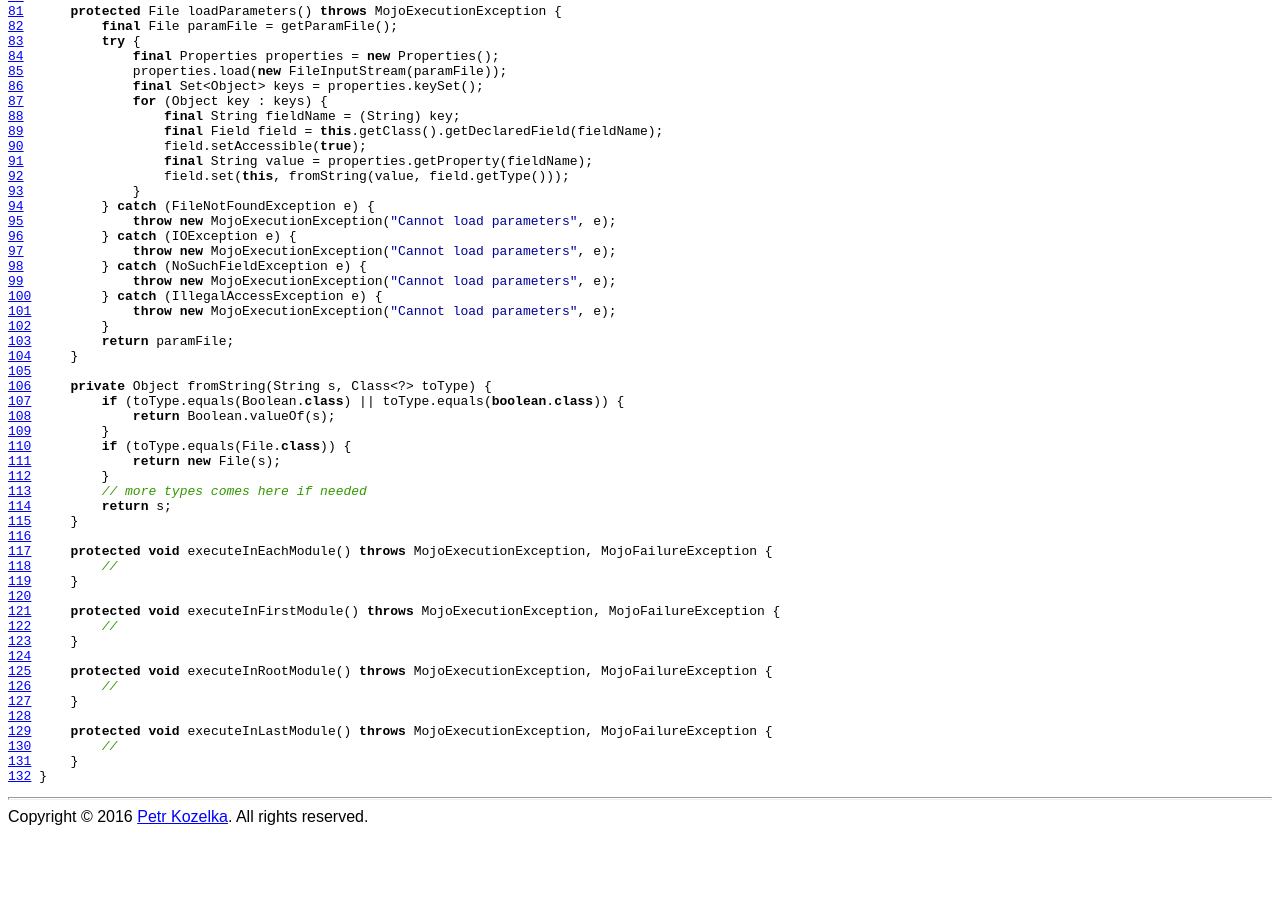
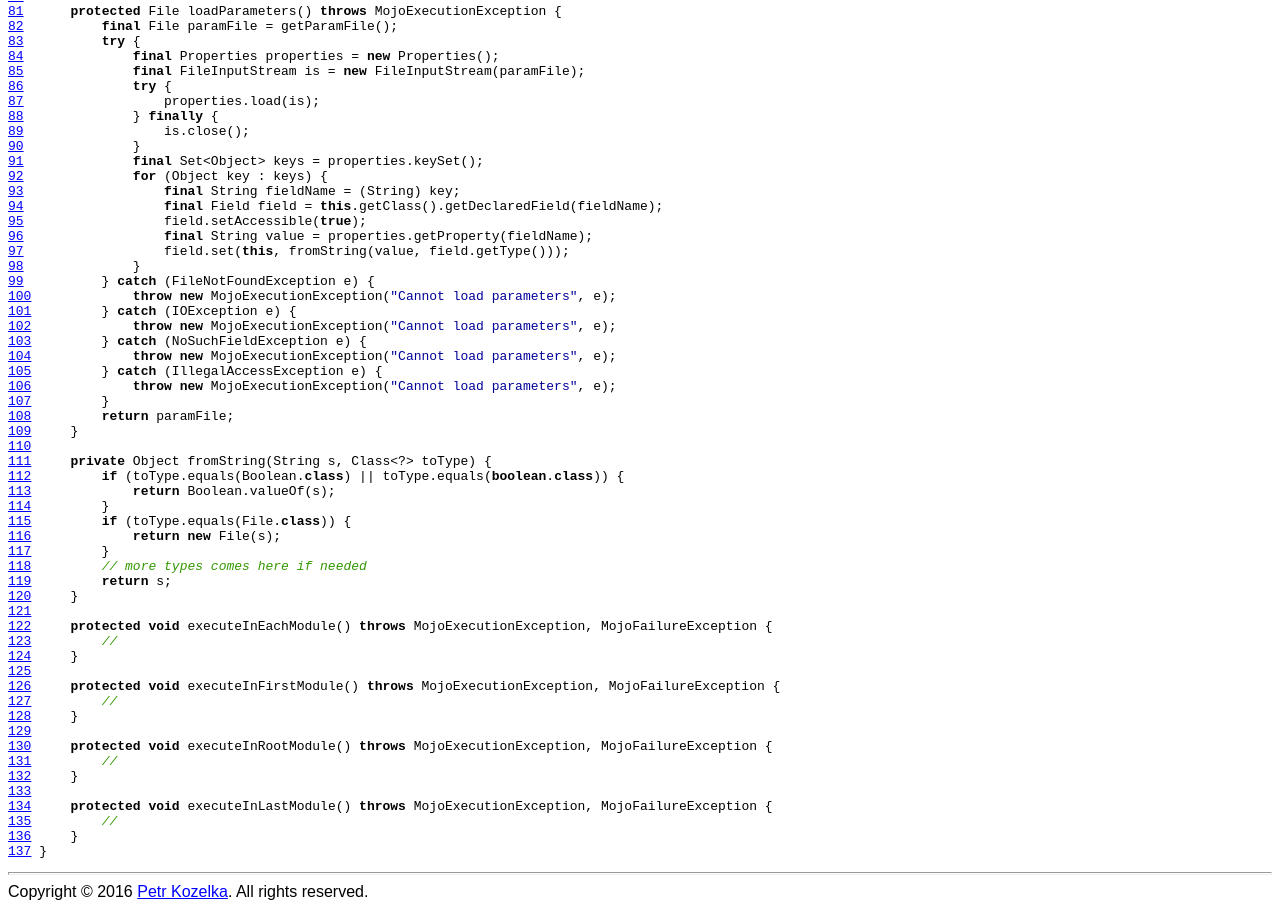
Before and after one commit to pkozelka/gitsite-maven-plugin, a plain HTML site: page xref/net/kozelka/gitsite/mojo/AbstractMultiModuleMojo.html in a window 1280 px wide. Shown: the part 1239-2148 px from the top of the page. Before the commit the page ends 2073 px from the top, so only its background shows below. Drawn offline with Linux system fonts and the light colour scheme.

Commit message:
Updating site with 63 files

```diff
--- a/xref/net/kozelka/gitsite/mojo/AbstractMultiModuleMojo.html
+++ b/xref/net/kozelka/gitsite/mojo/AbstractMultiModuleMojo.html
@@ -90,54 +90,59 @@
 <a class="jxr_linenumber" name="L82" href="#L82">82</a>          <strong class="jxr_keyword">final</strong> File paramFile = getParamFile();
 <a class="jxr_linenumber" name="L83" href="#L83">83</a>          <strong class="jxr_keyword">try</strong> {
 <a class="jxr_linenumber" name="L84" href="#L84">84</a>              <strong class="jxr_keyword">final</strong> Properties properties = <strong class="jxr_keyword">new</strong> Properties();
-<a class="jxr_linenumber" name="L85" href="#L85">85</a>              properties.load(<strong class="jxr_keyword">new</strong> FileInputStream(paramFile));
-<a class="jxr_linenumber" name="L86" href="#L86">86</a>              <strong class="jxr_keyword">final</strong> Set&lt;Object&gt; keys = properties.keySet();
-<a class="jxr_linenumber" name="L87" href="#L87">87</a>              <strong class="jxr_keyword">for</strong> (Object key : keys) {
-<a class="jxr_linenumber" name="L88" href="#L88">88</a>                  <strong class="jxr_keyword">final</strong> String fieldName = (String) key;
-<a class="jxr_linenumber" name="L89" href="#L89">89</a>                  <strong class="jxr_keyword">final</strong> Field field = <strong class="jxr_keyword">this</strong>.getClass().getDeclaredField(fieldName);
-<a class="jxr_linenumber" name="L90" href="#L90">90</a>                  field.setAccessible(<strong class="jxr_keyword">true</strong>);
-<a class="jxr_linenumber" name="L91" href="#L91">91</a>                  <strong class="jxr_keyword">final</strong> String value = properties.getProperty(fieldName);
-<a class="jxr_linenumber" name="L92" href="#L92">92</a>                  field.set(<strong class="jxr_keyword">this</strong>, fromString(value, field.getType()));
-<a class="jxr_linenumber" name="L93" href="#L93">93</a>              }
-<a class="jxr_linenumber" name="L94" href="#L94">94</a>          } <strong class="jxr_keyword">catch</strong> (FileNotFoundException e) {
-<a class="jxr_linenumber" name="L95" href="#L95">95</a>              <strong class="jxr_keyword">throw</strong> <strong class="jxr_keyword">new</strong> MojoExecutionException(<span class="jxr_string">"Cannot load parameters"</span>, e);
-<a class="jxr_linenumber" name="L96" href="#L96">96</a>          } <strong class="jxr_keyword">catch</strong> (IOException e) {
-<a class="jxr_linenumber" name="L97" href="#L97">97</a>              <strong class="jxr_keyword">throw</strong> <strong class="jxr_keyword">new</strong> MojoExecutionException(<span class="jxr_string">"Cannot load parameters"</span>, e);
-<a class="jxr_linenumber" name="L98" href="#L98">98</a>          } <strong class="jxr_keyword">catch</strong> (NoSuchFieldException e) {
-<a class="jxr_linenumber" name="L99" href="#L99">99</a>              <strong class="jxr_keyword">throw</strong> <strong class="jxr_keyword">new</strong> MojoExecutionException(<span class="jxr_string">"Cannot load parameters"</span>, e);
-<a class="jxr_linenumber" name="L100" href="#L100">100</a>         } <strong class="jxr_keyword">catch</strong> (IllegalAccessException e) {
-<a class="jxr_linenumber" name="L101" href="#L101">101</a>             <strong class="jxr_keyword">throw</strong> <strong class="jxr_keyword">new</strong> MojoExecutionException(<span class="jxr_string">"Cannot load parameters"</span>, e);
-<a class="jxr_linenumber" name="L102" href="#L102">102</a>         }
-<a class="jxr_linenumber" name="L103" href="#L103">103</a>         <strong class="jxr_keyword">return</strong> paramFile;
-<a class="jxr_linenumber" name="L104" href="#L104">104</a>     }
-<a class="jxr_linenumber" name="L105" href="#L105">105</a>
-<a class="jxr_linenumber" name="L106" href="#L106">106</a>     <strong class="jxr_keyword">private</strong> Object fromString(String s, Class&lt;?&gt; toType) {
-<a class="jxr_linenumber" name="L107" href="#L107">107</a>         <strong class="jxr_keyword">if</strong> (toType.equals(Boolean.<strong class="jxr_keyword">class</strong>) || toType.equals(<strong class="jxr_keyword">boolean</strong>.<strong class="jxr_keyword">class</strong>)) {
-<a class="jxr_linenumber" name="L108" href="#L108">108</a>             <strong class="jxr_keyword">return</strong> Boolean.valueOf(s);
-<a class="jxr_linenumber" name="L109" href="#L109">109</a>         }
-<a class="jxr_linenumber" name="L110" href="#L110">110</a>         <strong class="jxr_keyword">if</strong> (toType.equals(File.<strong class="jxr_keyword">class</strong>)) {
-<a class="jxr_linenumber" name="L111" href="#L111">111</a>             <strong class="jxr_keyword">return</strong> <strong class="jxr_keyword">new</strong> File(s);
-<a class="jxr_linenumber" name="L112" href="#L112">112</a>         }
-<a class="jxr_linenumber" name="L113" href="#L113">113</a>         <em class="jxr_comment">// more types comes here if needed</em>
-<a class="jxr_linenumber" name="L114" href="#L114">114</a>         <strong class="jxr_keyword">return</strong> s;
-<a class="jxr_linenumber" name="L115" href="#L115">115</a>     }
-<a class="jxr_linenumber" name="L116" href="#L116">116</a>
-<a class="jxr_linenumber" name="L117" href="#L117">117</a>     <strong class="jxr_keyword">protected</strong> <strong class="jxr_keyword">void</strong> executeInEachModule() <strong class="jxr_keyword">throws</strong> MojoExecutionException, MojoFailureException {
-<a class="jxr_linenumber" name="L118" href="#L118">118</a>         <em class="jxr_comment">//</em>
-<a class="jxr_linenumber" name="L119" href="#L119">119</a>     }
-<a class="jxr_linenumber" name="L120" href="#L120">120</a>
-<a class="jxr_linenumber" name="L121" href="#L121">121</a>     <strong class="jxr_keyword">protected</strong> <strong class="jxr_keyword">void</strong> executeInFirstModule() <strong class="jxr_keyword">throws</strong> MojoExecutionException, MojoFailureException {
-<a class="jxr_linenumber" name="L122" href="#L122">122</a>         <em class="jxr_comment">//</em>
-<a class="jxr_linenumber" name="L123" href="#L123">123</a>     }
-<a class="jxr_linenumber" name="L124" href="#L124">124</a>
-<a class="jxr_linenumber" name="L125" href="#L125">125</a>     <strong class="jxr_keyword">protected</strong> <strong class="jxr_keyword">void</strong> executeInRootModule() <strong class="jxr_keyword">throws</strong> MojoExecutionException, MojoFailureException {
-<a class="jxr_linenumber" name="L126" href="#L126">126</a>         <em class="jxr_comment">//</em>
-<a class="jxr_linenumber" name="L127" href="#L127">127</a>     }
-<a class="jxr_linenumber" name="L128" href="#L128">128</a>
-<a class="jxr_linenumber" name="L129" href="#L129">129</a>     <strong class="jxr_keyword">protected</strong> <strong class="jxr_keyword">void</strong> executeInLastModule() <strong class="jxr_keyword">throws</strong> MojoExecutionException, MojoFailureException {
-<a class="jxr_linenumber" name="L130" href="#L130">130</a>         <em class="jxr_comment">//</em>
-<a class="jxr_linenumber" name="L131" href="#L131">131</a>     }
-<a class="jxr_linenumber" name="L132" href="#L132">132</a> }
+<a class="jxr_linenumber" name="L85" href="#L85">85</a>              <strong class="jxr_keyword">final</strong> FileInputStream is = <strong class="jxr_keyword">new</strong> FileInputStream(paramFile);
+<a class="jxr_linenumber" name="L86" href="#L86">86</a>              <strong class="jxr_keyword">try</strong> {
+<a class="jxr_linenumber" name="L87" href="#L87">87</a>                  properties.load(is);
+<a class="jxr_linenumber" name="L88" href="#L88">88</a>              } <strong class="jxr_keyword">finally</strong> {
+<a class="jxr_linenumber" name="L89" href="#L89">89</a>                  is.close();
+<a class="jxr_linenumber" name="L90" href="#L90">90</a>              }
+<a class="jxr_linenumber" name="L91" href="#L91">91</a>              <strong class="jxr_keyword">final</strong> Set&lt;Object&gt; keys = properties.keySet();
+<a class="jxr_linenumber" name="L92" href="#L92">92</a>              <strong class="jxr_keyword">for</strong> (Object key : keys) {
+<a class="jxr_linenumber" name="L93" href="#L93">93</a>                  <strong class="jxr_keyword">final</strong> String fieldName = (String) key;
+<a class="jxr_linenumber" name="L94" href="#L94">94</a>                  <strong class="jxr_keyword">final</strong> Field field = <strong class="jxr_keyword">this</strong>.getClass().getDeclaredField(fieldName);
+<a class="jxr_linenumber" name="L95" href="#L95">95</a>                  field.setAccessible(<strong class="jxr_keyword">true</strong>);
+<a class="jxr_linenumber" name="L96" href="#L96">96</a>                  <strong class="jxr_keyword">final</strong> String value = properties.getProperty(fieldName);
+<a class="jxr_linenumber" name="L97" href="#L97">97</a>                  field.set(<strong class="jxr_keyword">this</strong>, fromString(value, field.getType()));
+<a class="jxr_linenumber" name="L98" href="#L98">98</a>              }
+<a class="jxr_linenumber" name="L99" href="#L99">99</a>          } <strong class="jxr_keyword">catch</strong> (FileNotFoundException e) {
+<a class="jxr_linenumber" name="L100" href="#L100">100</a>             <strong class="jxr_keyword">throw</strong> <strong class="jxr_keyword">new</strong> MojoExecutionException(<span class="jxr_string">"Cannot load parameters"</span>, e);
+<a class="jxr_linenumber" name="L101" href="#L101">101</a>         } <strong class="jxr_keyword">catch</strong> (IOException e) {
+<a class="jxr_linenumber" name="L102" href="#L102">102</a>             <strong class="jxr_keyword">throw</strong> <strong class="jxr_keyword">new</strong> MojoExecutionException(<span class="jxr_string">"Cannot load parameters"</span>, e);
+<a class="jxr_linenumber" name="L103" href="#L103">103</a>         } <strong class="jxr_keyword">catch</strong> (NoSuchFieldException e) {
+<a class="jxr_linenumber" name="L104" href="#L104">104</a>             <strong class="jxr_keyword">throw</strong> <strong class="jxr_keyword">new</strong> MojoExecutionException(<span class="jxr_string">"Cannot load parameters"</span>, e);
+<a class="jxr_linenumber" name="L105" href="#L105">105</a>         } <strong class="jxr_keyword">catch</strong> (IllegalAccessException e) {
+<a class="jxr_linenumber" name="L106" href="#L106">106</a>             <strong class="jxr_keyword">throw</strong> <strong class="jxr_keyword">new</strong> MojoExecutionException(<span class="jxr_string">"Cannot load parameters"</span>, e);
+<a class="jxr_linenumber" name="L107" href="#L107">107</a>         }
+<a class="jxr_linenumber" name="L108" href="#L108">108</a>         <strong class="jxr_keyword">return</strong> paramFile;
+<a class="jxr_linenumber" name="L109" href="#L109">109</a>     }
+<a class="jxr_linenumber" name="L110" href="#L110">110</a>
+<a class="jxr_linenumber" name="L111" href="#L111">111</a>     <strong class="jxr_keyword">private</strong> Object fromString(String s, Class&lt;?&gt; toType) {
+<a class="jxr_linenumber" name="L112" href="#L112">112</a>         <strong class="jxr_keyword">if</strong> (toType.equals(Boolean.<strong class="jxr_keyword">class</strong>) || toType.equals(<strong class="jxr_keyword">boolean</strong>.<strong class="jxr_keyword">class</strong>)) {
+<a class="jxr_linenumber" name="L113" href="#L113">113</a>             <strong class="jxr_keyword">return</strong> Boolean.valueOf(s);
+<a class="jxr_linenumber" name="L114" href="#L114">114</a>         }
+<a class="jxr_linenumber" name="L115" href="#L115">115</a>         <strong class="jxr_keyword">if</strong> (toType.equals(File.<strong class="jxr_keyword">class</strong>)) {
+<a class="jxr_linenumber" name="L116" href="#L116">116</a>             <strong class="jxr_keyword">return</strong> <strong class="jxr_keyword">new</strong> File(s);
+<a class="jxr_linenumber" name="L117" href="#L117">117</a>         }
+<a class="jxr_linenumber" name="L118" href="#L118">118</a>         <em class="jxr_comment">// more types comes here if needed</em>
+<a class="jxr_linenumber" name="L119" href="#L119">119</a>         <strong class="jxr_keyword">return</strong> s;
+<a class="jxr_linenumber" name="L120" href="#L120">120</a>     }
+<a class="jxr_linenumber" name="L121" href="#L121">121</a>
+<a class="jxr_linenumber" name="L122" href="#L122">122</a>     <strong class="jxr_keyword">protected</strong> <strong class="jxr_keyword">void</strong> executeInEachModule() <strong class="jxr_keyword">throws</strong> MojoExecutionException, MojoFailureException {
+<a class="jxr_linenumber" name="L123" href="#L123">123</a>         <em class="jxr_comment">//</em>
+<a class="jxr_linenumber" name="L124" href="#L124">124</a>     }
+<a class="jxr_linenumber" name="L125" href="#L125">125</a>
+<a class="jxr_linenumber" name="L126" href="#L126">126</a>     <strong class="jxr_keyword">protected</strong> <strong class="jxr_keyword">void</strong> executeInFirstModule() <strong class="jxr_keyword">throws</strong> MojoExecutionException, MojoFailureException {
+<a class="jxr_linenumber" name="L127" href="#L127">127</a>         <em class="jxr_comment">//</em>
+<a class="jxr_linenumber" name="L128" href="#L128">128</a>     }
+<a class="jxr_linenumber" name="L129" href="#L129">129</a>
+<a class="jxr_linenumber" name="L130" href="#L130">130</a>     <strong class="jxr_keyword">protected</strong> <strong class="jxr_keyword">void</strong> executeInRootModule() <strong class="jxr_keyword">throws</strong> MojoExecutionException, MojoFailureException {
+<a class="jxr_linenumber" name="L131" href="#L131">131</a>         <em class="jxr_comment">//</em>
+<a class="jxr_linenumber" name="L132" href="#L132">132</a>     }
+<a class="jxr_linenumber" name="L133" href="#L133">133</a>
+<a class="jxr_linenumber" name="L134" href="#L134">134</a>     <strong class="jxr_keyword">protected</strong> <strong class="jxr_keyword">void</strong> executeInLastModule() <strong class="jxr_keyword">throws</strong> MojoExecutionException, MojoFailureException {
+<a class="jxr_linenumber" name="L135" href="#L135">135</a>         <em class="jxr_comment">//</em>
+<a class="jxr_linenumber" name="L136" href="#L136">136</a>     }
+<a class="jxr_linenumber" name="L137" href="#L137">137</a> }
 </pre>
 <hr/>
 <div id="footer">Copyright &#169; 2016 <a href="http://petr.kozelka.net">Petr Kozelka</a>. All rights reserved.</div>
```
Also changed, not shown: findbugs.html (+2 -26 lines).
